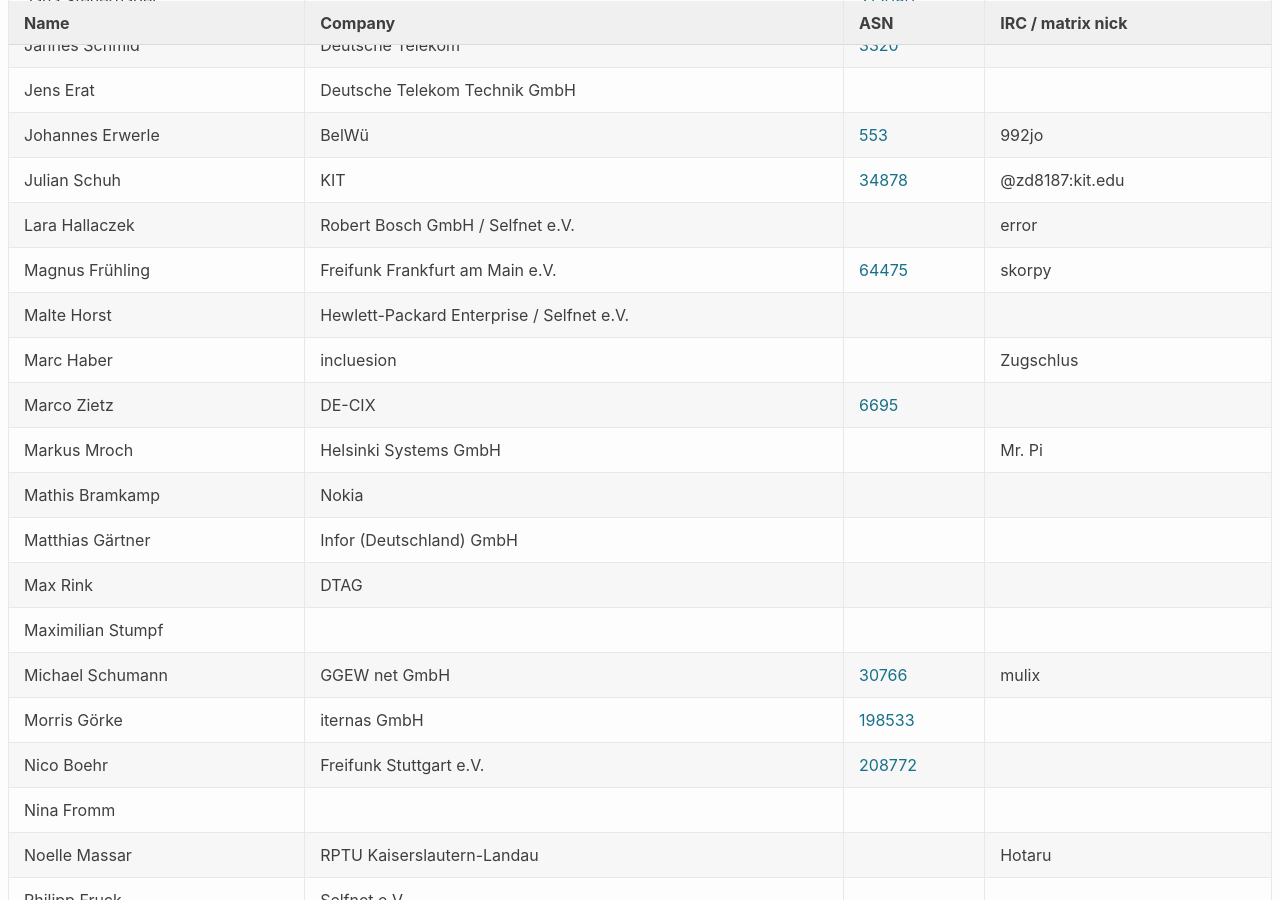
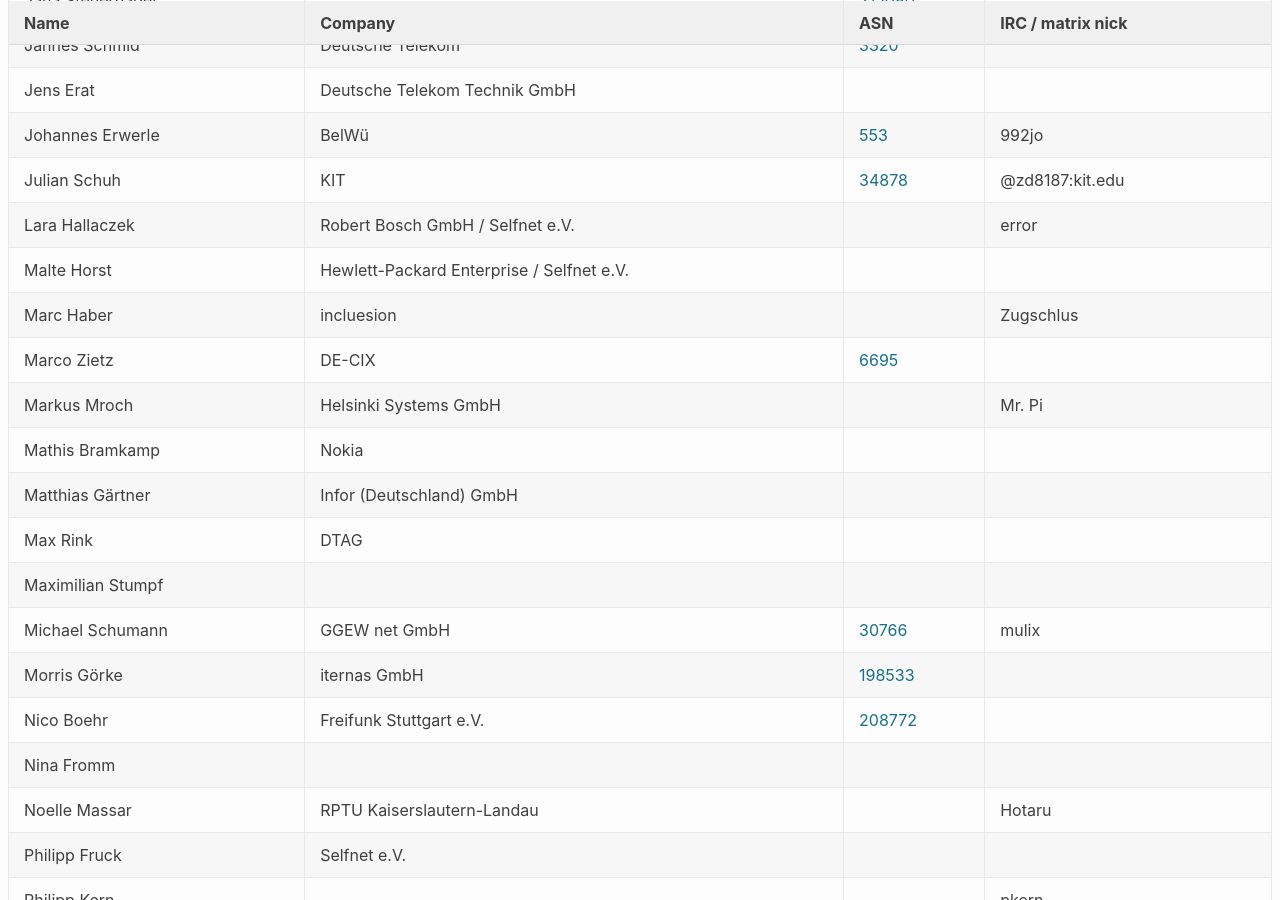
Before and after one commit to denog/pretix-attendeelist, a Jekyll site: the page built from denogmeetup25-06/index.markdown, in a window 1280 px wide and 900 px high, scrolled down 886 px. Built offline with Jekyll 4.4.1, drawn with Linux system fonts in a browser that asks for light colours.

Commit message:
Latest data: Thu Jun 26 07:48:16 UTC 2025

```diff
--- a/_data/attendees_denogmeetup25-06.json
+++ b/_data/attendees_denogmeetup25-06.json
@@ -142,12 +142,6 @@
     "company": "Robert Bosch GmbH / Selfnet e.V.",
     "irc": "error",
     "asn": null
-  },
-  {
-    "name": "Magnus Frühling",
-    "company": "Freifunk Frankfurt am Main e.V.",
-    "irc": "skorpy",
-    "asn": "64475"
   },
   {
     "name": "Malte Horst",
```
